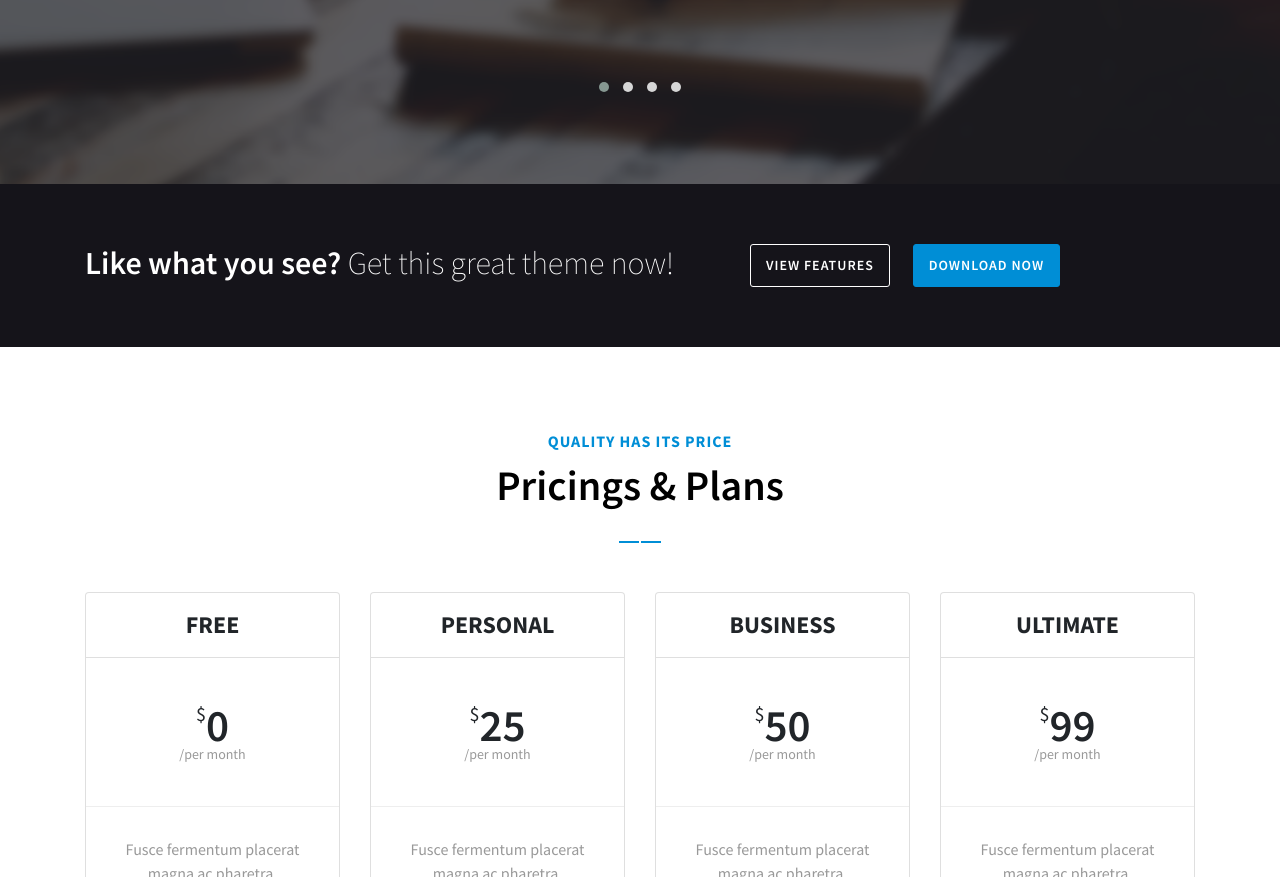
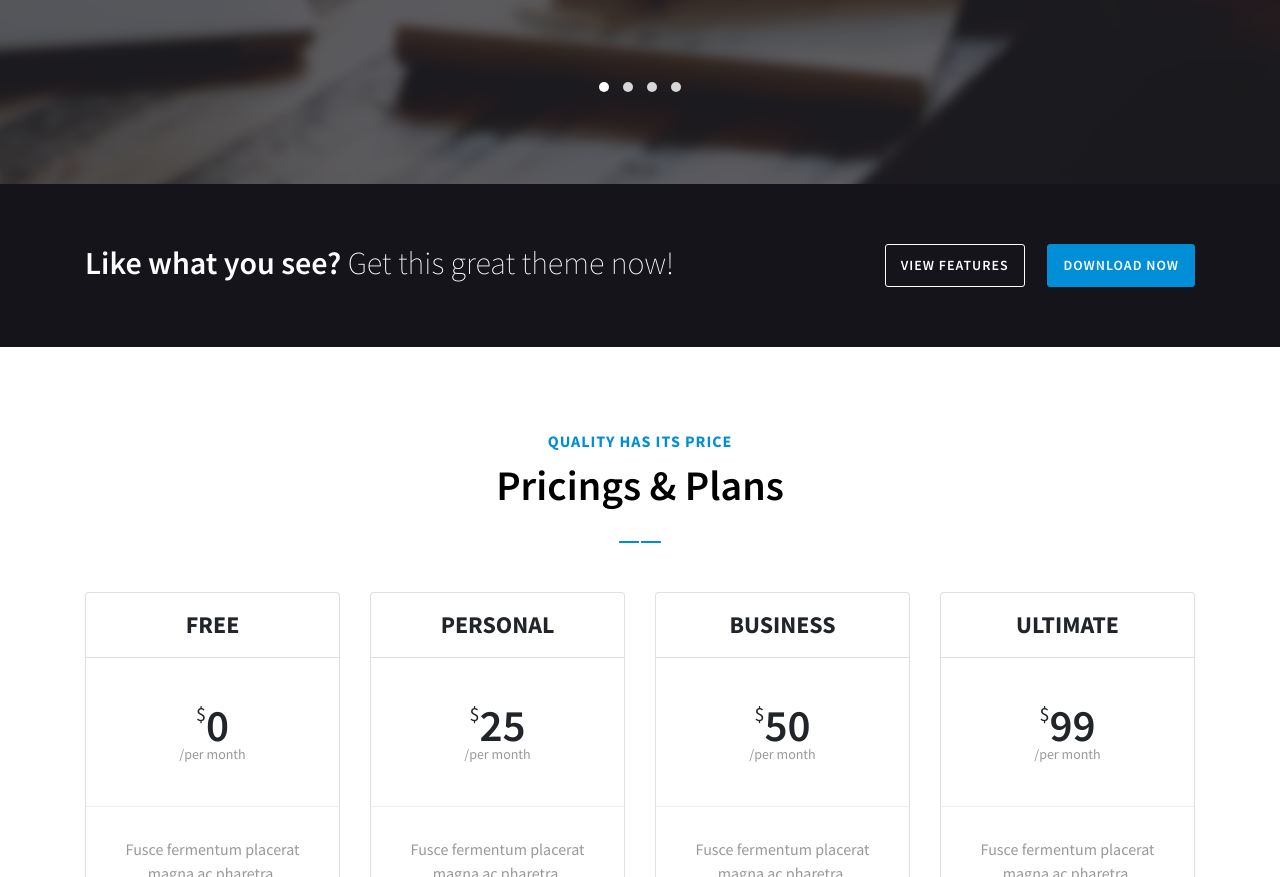
Before and after one commit to Nasim-Mahmud/LUCID, a plain HTML site: page index.html in a window 1280 px wide. Shown: the part 3045-3922 px from the top of the page. Drawn offline with nearby package versions, Linux system fonts and the light colour scheme.

Commit message:
Add files via upload

```diff
--- a/css/style.css
+++ b/css/style.css
@@ -267,6 +267,10 @@ a, a:hover{
 
 .testimonial .owl-theme .owl-nav.disabled+.owl-dots {
 	margin-top: 80px;
+	color: #eee;
+}
+.testimonial .owl-theme .owl-dots .owl-dot.active span{
+	background: #fff;
 }
 /*Testimonial ends*/
 
@@ -287,7 +291,7 @@ a, a:hover{
 }
 .eye .inner-btn{
 	width: 100%;
-	/*margin-top: 60px;*/
+	text-align: right;
 }
 .eye .inner-btn .btn-primary{
 	padding: 10px 15px;
```
